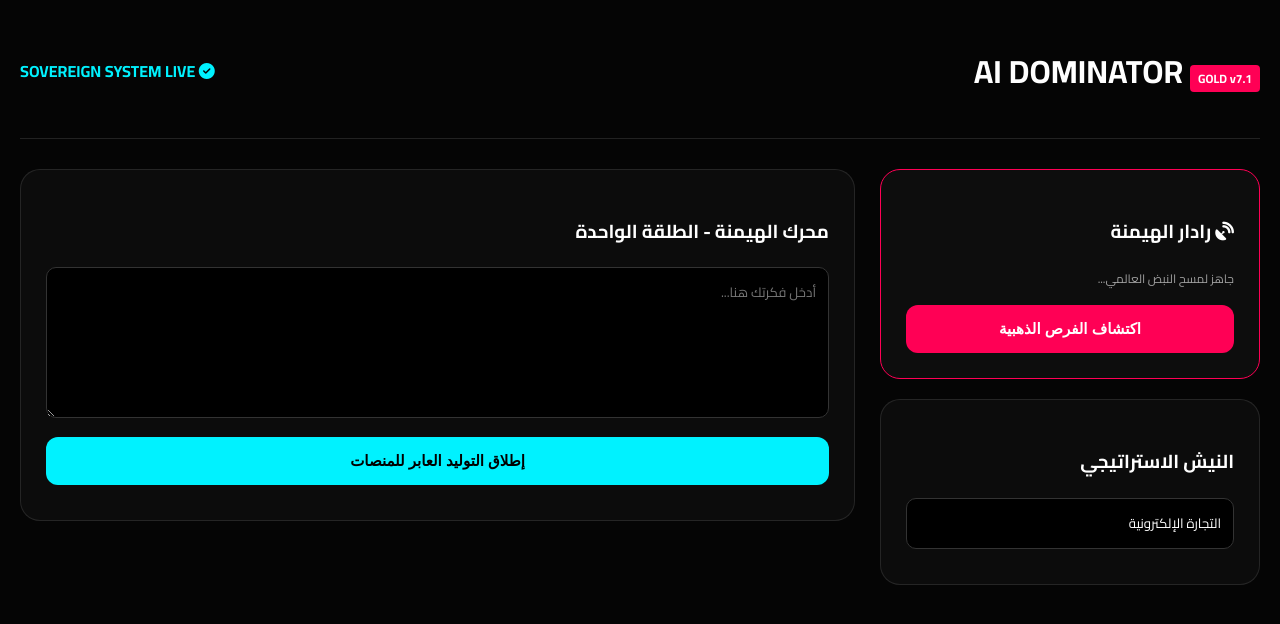
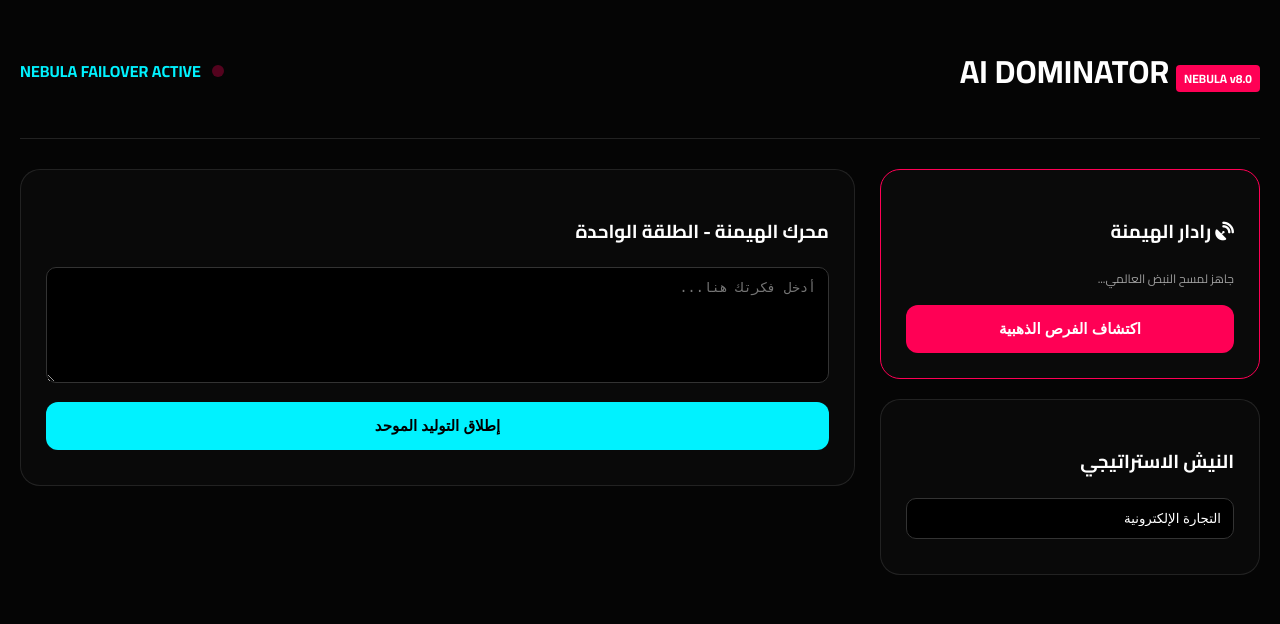
Before and after one commit to alqaed2/Dominator, a Flask app: page / in a window 1280 px wide. Shown: the top 624 px of the page. Run offline with Flask 3, Linux system fonts and the light colour scheme.

Commit message:
Update index.html

```diff
--- a/templates/index.html
+++ b/templates/index.html
@@ -3,28 +3,28 @@
 <head>
     <meta charset="UTF-8">
     <meta name="viewport" content="width=device-width, initial-scale=1.0">
-    <title>AI DOMINATOR | GOLD v7.1</title>
+    <title>AI DOMINATOR | NEBULA v8.0</title>
     <link href="https://fonts.googleapis.com/css2?family=Cairo:wght@400;700;900&display=swap" rel="stylesheet">
     <link href="https://cdnjs.cloudflare.com/ajax/libs/font-awesome/6.4.0/css/all.min.css" rel="stylesheet">
     <style>
         :root { --neon-blue: #00f2ff; --neon-red: #ff0055; --bg: #050505; }
         body { background: var(--bg); color: #fff; font-family: 'Cairo', sans-serif; margin: 0; padding: 20px; }
-        .cyber-card { background: rgba(255,255,255,0.03); border: 1px solid rgba(255,255,255,0.1); border-radius: 20px; padding: 25px; margin-bottom: 20px; }
+        .cyber-card { background: rgba(255,255,255,0.02); border: 1px solid rgba(255,255,255,0.1); border-radius: 20px; padding: 25px; margin-bottom: 20px; }
         .dashboard-grid { display: grid; grid-template-columns: 380px 1fr; gap: 25px; }
-        .cyber-btn { width: 100%; padding: 15px; border: none; border-radius: 12px; background: var(--neon-blue); color: #000; font-weight: 900; cursor: pointer; transition: 0.3s; font-size: 15px; }
-        .cyber-btn:disabled { opacity: 0.5; cursor: not-allowed; }
+        .cyber-btn { width: 100%; padding: 15px; border: none; border-radius: 12px; background: var(--neon-blue); color: #000; font-weight: 900; cursor: pointer; font-size: 15px; transition: 0.3s; }
+        .cyber-btn:hover { box-shadow: 0 0 20px var(--neon-blue); transform: translateY(-2px); }
         .modal { position: fixed; top: 0; left: 0; width: 100%; height: 100%; background: rgba(0,0,0,0.98); display: none; align-items: center; justify-content: center; z-index: 10000; backdrop-filter: blur(15px); }
-        .modal-content { width: 90%; max-width: 900px; background: #080808; border: 1px solid var(--neon-blue); padding: 40px; border-radius: 25px; max-height: 85vh; overflow-y: auto; }
-        .dna-bar { height: 6px; background: #222; border-radius: 3px; margin-top: 8px; }
-        .dna-fill { height: 100%; background: var(--neon-red); }
-        .copy-btn { background: var(--neon-red); color: #fff; border: none; padding: 10px 20px; border-radius: 8px; cursor: pointer; margin-top: 15px; }
-        textarea, input { width: 100%; background: #000; border: 1px solid #333; color: #fff; padding: 12px; border-radius: 10px; margin-bottom: 10px; font-family: inherit; box-sizing: border-box; }
+        .modal-content { width: 90%; max-width: 950px; background: #080808; border: 1px solid var(--neon-blue); padding: 40px; border-radius: 25px; max-height: 85vh; overflow-y: auto; }
+        .source-item { background: rgba(255,255,255,0.03); padding: 15px; border-radius: 10px; border-left: 4px solid var(--neon-red); margin-bottom: 10px; }
+        textarea, input { width: 100%; background: #000; border: 1px solid #333; color: #fff; padding: 12px; border-radius: 10px; margin-bottom: 10px; box-sizing: border-box; }
+        .status-dot { width: 12px; height: 12px; background: var(--neon-red); border-radius: 50%; display: inline-block; margin-left: 8px; animation: pulse 1.5s infinite; }
+        @keyframes pulse { 0%, 100% { opacity: 1; } 50% { opacity: 0.3; } }
     </style>
 </head>
 <body>
     <header style="display:flex; justify-content:space-between; align-items:center; margin-bottom:30px; border-bottom:1px solid #222; padding-bottom:15px;">
-        <h1>AI DOMINATOR <span style="background:var(--neon-red); padding:2px 8px; border-radius:4px; font-size:12px;">GOLD v7.1</span></h1>
-        <div style="color:var(--neon-blue); font-weight:700;"><i class="fas fa-check-circle"></i> SOVEREIGN SYSTEM LIVE</div>
+        <h1>AI DOMINATOR <span style="background:var(--neon-red); padding:2px 8px; border-radius:4px; font-size:12px;">NEBULA v8.0</span></h1>
+        <div style="color:var(--neon-blue); font-weight:700;"><span class="status-dot"></span> NEBULA FAILOVER ACTIVE</div>
     </header>
 
     <div class="dashboard-grid">
@@ -44,16 +44,15 @@
         <div class="main-content">
             <div class="cyber-card">
                 <h3>محرك الهيمنة - الطلقة الواحدة</h3>
-                <textarea id="inputText" rows="5" placeholder="أدخل فكرتك هنا..."></textarea>
-                <button id="generateBtn" onclick="startDominanceEngine()" class="cyber-btn">إطلاق التوليد العابر للمنصات</button>
+                <textarea id="inputText" rows="6" placeholder="أدخل فكرتك هنا..."></textarea>
+                <button id="generateBtn" onclick="startDominanceEngine()" class="cyber-btn">إطلاق التوليد الموحد</button>
                 <div id="engineStatus" style="margin-top:10px; color:var(--neon-blue); font-weight:700;"></div>
             </div>
-
             <div id="outputSection" style="display:none;">
                 <div class="cyber-card">
-                    <h2 style="color:var(--neon-blue);">🏁 حزمة النشر</h2>
+                    <h2 style="color:var(--neon-blue);">📦 حزمة النشر الجاهزة (LinkedIn, X, TikTok)</h2>
                     <pre id="finalPublishText" style="white-space:pre-wrap; font-family:inherit; font-size:15px; line-height:1.7; background:rgba(255,255,255,0.02); padding:20px; border-radius:15px;"></pre>
-                    <button onclick="copyText('finalPublishText')" class="cyber-btn" style="margin-top:20px;">نسخ الحزمة كاملة</button>
+                    <button onclick="copyText()" class="cyber-btn" style="margin-top:20px;">نسخ الحزمة كاملة</button>
                 </div>
             </div>
         </div>
@@ -62,13 +61,13 @@
     <!-- Modal -->
     <div id="superPostModal" class="modal">
         <div class="modal-content">
-            <h1 style="color:var(--neon-red);">🧬 مختبر التخليق</h1>
-            <div id="superPostContent" style="white-space:pre-wrap; background:rgba(0,242,255,0.03); padding:20px; border-radius:15px; border:1px solid rgba(0,242,255,0.1);"></div>
-            <h3 style="margin-top:30px;">🔗 الجينات المستخلصة</h3>
-            <div id="sourcePosts" style="display:grid; grid-template-columns:1fr 1fr; gap:15px;"></div>
-            <div style="margin-top:30px; display:flex; gap:15px;">
+            <h1 style="color:var(--neon-red);">🧬 مختبر التخليق الاستراتيجي</h1>
+            <div id="superPostContent" style="white-space:pre-wrap; background:rgba(0,242,255,0.03); padding:25px; border-radius:15px; border:1px solid rgba(0,242,255,0.1); line-height:1.8;"></div>
+            <h3 style="margin-top:30px;"><i class="fas fa-dna"></i> الجينات المستخلصة</h3>
+            <div id="sourcePosts"></div>
+            <div style="margin-top:40px; display:flex; gap:20px;">
                 <button onclick="document.getElementById('superPostModal').style.display='none'" class="cyber-btn" style="background:none; border:1px solid #fff; color:#fff;">إغلاق</button>
-                <button onclick="useAsIdea()" class="cyber-btn">استخدام كفكرة</button>
+                <button onclick="useAsIdea()" class="cyber-btn">استخدام كفكرة أساسية</button>
             </div>
         </div>
     </div>
@@ -79,9 +78,8 @@
         async function triggerDiscovery() {
             const btn = document.getElementById('discoverBtn');
             const status = document.getElementById('alchemyStatus');
-            btn.disabled = true; btn.innerHTML = "جاري التخليق...";
-            status.innerText = "⏳ جاري التنقيب في الإنترنت...";
-
+            btn.disabled = true; btn.innerHTML = "جاري التخليق الاستباقي...";
+            status.innerText = "⏳ جاري استخلاص الجينات عبر Nebula...";
             try {
                 const res = await fetch('/alchemy/discover', {
                     method: 'POST',
@@ -91,8 +89,8 @@
                 lastAlchemyResult = await res.json();
                 document.getElementById('goldSuggestions').innerHTML = `
                     <div style="background:rgba(255,255,255,0.05); padding:15px; border-radius:10px; margin-bottom:15px;">
-                        <span style="font-size:13px;">🌟 منشور خارق جاهز</span>
-                        <button onclick="openModal()" class="copy-btn" style="width:100%;">فتح المختبر</button>
+                        <span style="font-size:13px;">🌟 تم تخليق الاستراتيجية</span>
+                        <button onclick="openModal()" style="background:var(--neon-red); color:#fff; border:none; padding:8px 15px; border-radius:5px; cursor:pointer; width:100%; margin-top:10px; font-weight:700;">فتح المختبر</button>
                     </div>`;
                 status.innerText = "✅ تم العثور على فرصة هيمنة!";
             } catch (e) { status.innerText = "❌ خطأ في الاتصال."; }
@@ -105,11 +103,7 @@
             document.getElementById('superPostContent').innerText = lastAlchemyResult.super_post;
             let h = "";
             lastAlchemyResult.sources.forEach(s => {
-                h += `<div style="background:rgba(255,255,255,0.02); padding:15px; border-radius:10px; border-left:3px solid var(--neon-red);">
-                        <div style="font-size:12px; color:var(--neon-blue);">قوة التفاعل</div>
-                        <div class="dna-bar"><div class="dna-fill" style="width:${s.score || 90}%"></div></div>
-                        <p style="font-size:11px; opacity:0.7; margin-top:10px;">${s.text.substring(0,100)}...</p>
-                      </div>`;
+                h += `<div class="source-item"><b>${s.engagement}</b><p style="margin:5px 0 0 0; opacity:0.8; font-size:13px;">${s.text.substring(0,180)}...</p></div>`;
             });
             document.getElementById('sourcePosts').innerHTML = h;
         }
@@ -120,11 +114,11 @@
         }
 
         async function startDominanceEngine() {
-            const btn = document.getElementById('generateBtn');
             const idea = document.getElementById('inputText').value;
             if(!idea) return alert("أدخل فكرة");
-            btn.disabled = true; document.getElementById('outputSection').style.display = 'block';
-            document.getElementById('engineStatus').innerText = "🚀 جاري التوليد الموحد (الطلقة الواحدة)...";
+            document.getElementById('generateBtn').disabled = true;
+            document.getElementById('outputSection').style.display = 'block';
+            document.getElementById('engineStatus').innerText = "🚀 جاري التوليد عبر بروتوكول Nebula...";
             try {
                 const res = await fetch('/generate_all', {
                     method: 'POST',
@@ -135,12 +129,12 @@
                 document.getElementById('finalPublishText').innerText = data.combined_text;
                 document.getElementById('engineStatus').innerText = "✅ تم الإطلاق بنجاح!";
             } catch (e) { alert("فشل التوليد"); }
-            btn.disabled = false;
+            document.getElementById('generateBtn').disabled = false;
         }
 
-        function copyText(id) {
-            navigator.clipboard.writeText(document.getElementById(id).innerText);
-            alert("تم النسخ بنجاح!");
+        function copyText() {
+            navigator.clipboard.writeText(document.getElementById('finalPublishText').innerText);
+            alert("تم النسخ لخزنة النشر!");
         }
     </script>
 </body>
```
